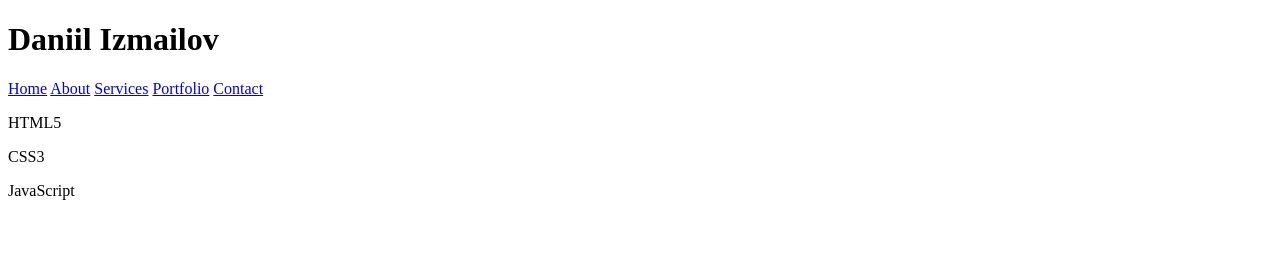
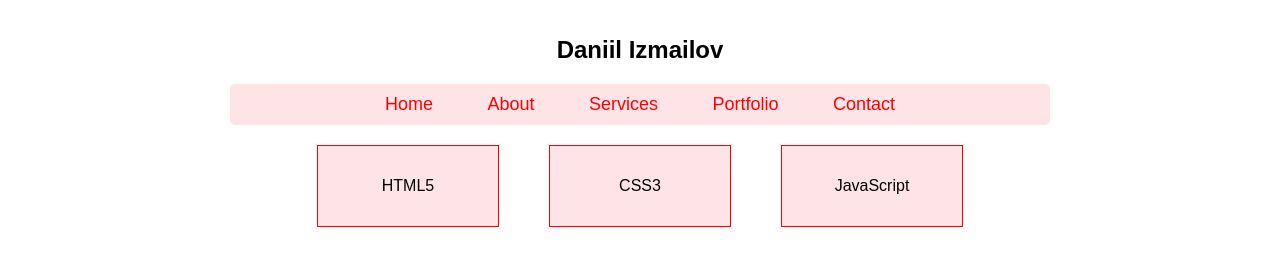
Before and after one commit to d1wex/lab7, a plain HTML site: page index.html in a window 1280 px wide. Drawn offline with Linux system fonts and the light colour scheme.

Commit message:
Change stylesheet reference in index.html
Updated stylesheet link from lab7.css to style.css.

```diff
--- a/index.html
+++ b/index.html
@@ -4,7 +4,7 @@
     <meta charset="UTF-8">
     <meta name="viewport" content="width=device-width, initial-scale=1.0">
     <title>Daniil Izmailov</title>
-    <link rel="stylesheet" href="./lab7.css">
+    <link rel="stylesheet" href="./style.css">
 </head>
 <body>
     <h1>Daniil Izmailov</h1>
```
